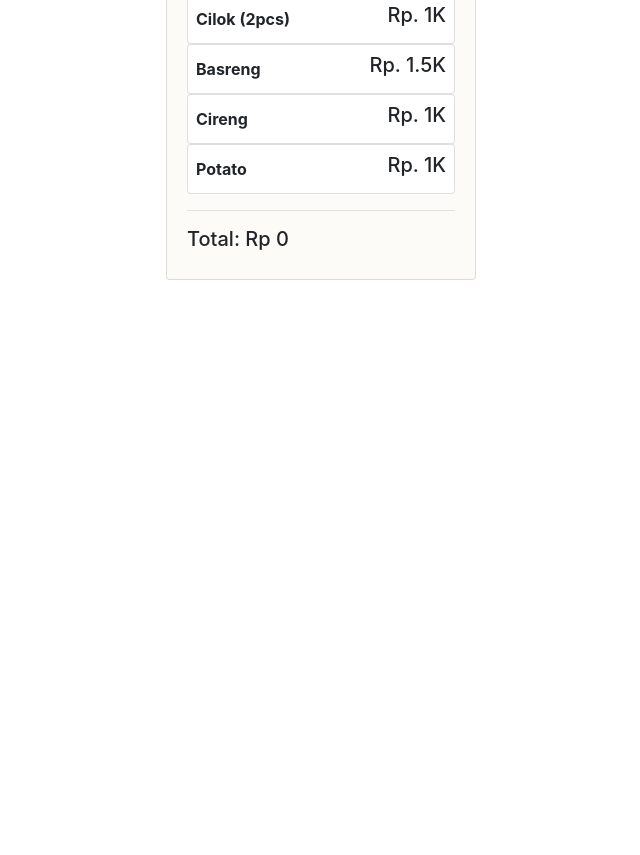
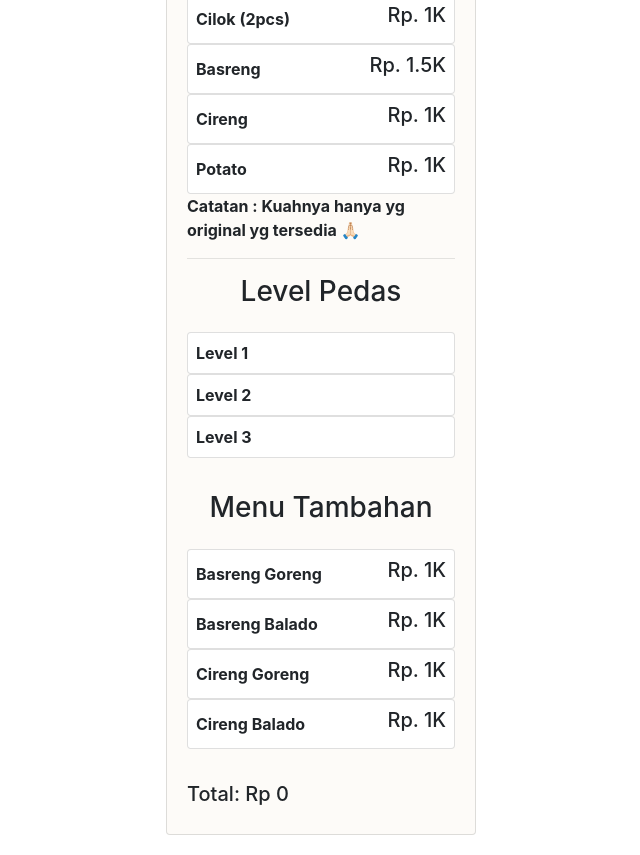
Before and after one commit to harrysandi/menu-seblak, a plain HTML site: page index.html in a window 1280 px wide. Shown: the part 655-1510 px from the top of the page, without its empty margins (319-959 px from the left). Before the commit the page ends 955 px from the top, so only its background shows below. Drawn offline with nearby package versions, Linux system fonts and the light colour scheme.

Commit message:
update menu

```diff
--- a/index.html
+++ b/index.html
@@ -16,7 +16,7 @@
     <div class="mx-auto" style="width: 350px;">
         <div class="card">
             <div class="card-body">
-                <h3 class="text-center mb-4">Silahkan pilih</h3>
+                <h3 class="text-center mb-4">Menu Seblak</h3>
                 <ul class="list-group">
                     <div id="item">
                         <li class="list-group-item">
@@ -100,11 +100,57 @@
                     </div>
                 </ul>
 
-                <hr>
+                <Kuah>Catatan : Kuahnya hanya yg original yg tersedia 🙏🏻</p>
 
-                <div class="total">
-                    <h5 id="hasilTotal">Total: Rp 0</h5>
-                </div>
+                    <hr>
+
+                    <h3 class="text-center mb-4">Level Pedas</h3>
+                    <ul class="list-group">
+                        <div id="item">
+                            <li class="list-group-item">
+                                Level 1
+                            </li>
+                        </div>
+                        <div id="item">
+                            <li class="list-group-item">
+                                Level 2
+                            </li>
+                        </div>
+                        <div id="item">
+                            <li class="list-group-item">
+                                Level 3
+                            </li>
+                        </div>
+
+                        <hr>
+                        <h3 class="text-center mb-4">Menu Tambahan</h3>
+                        <ul class="list-group">
+                            <div id="item">
+                                <li class="list-group-item">
+                                    Basreng Goreng <h5>Rp. <span id="cost">1</span>K</h5>
+                                </li>
+                            </div>
+                            <div id="item">
+                                <li class="list-group-item">
+                                    Basreng Balado <h5>Rp. <span id="cost">1</span>K</h5>
+                                </li>
+                            </div>
+                            <div id="item">
+                                <li class="list-group-item">
+                                    Cireng Goreng <h5>Rp. <span id="cost">1</span>K</h5>
+                                </li>
+                            </div>
+                            <div id="item">
+                                <li class="list-group-item">
+                                    Cireng Balado <h5>Rp. <span id="cost">1</span>K</h5>
+                                </li>
+                            </div>
+
+                            <hr>
+
+                            <div class="total">
+                                <h5 id="hasilTotal">Total: Rp 0</h5>
+                            </div>
 
             </div>
         </div>
```
